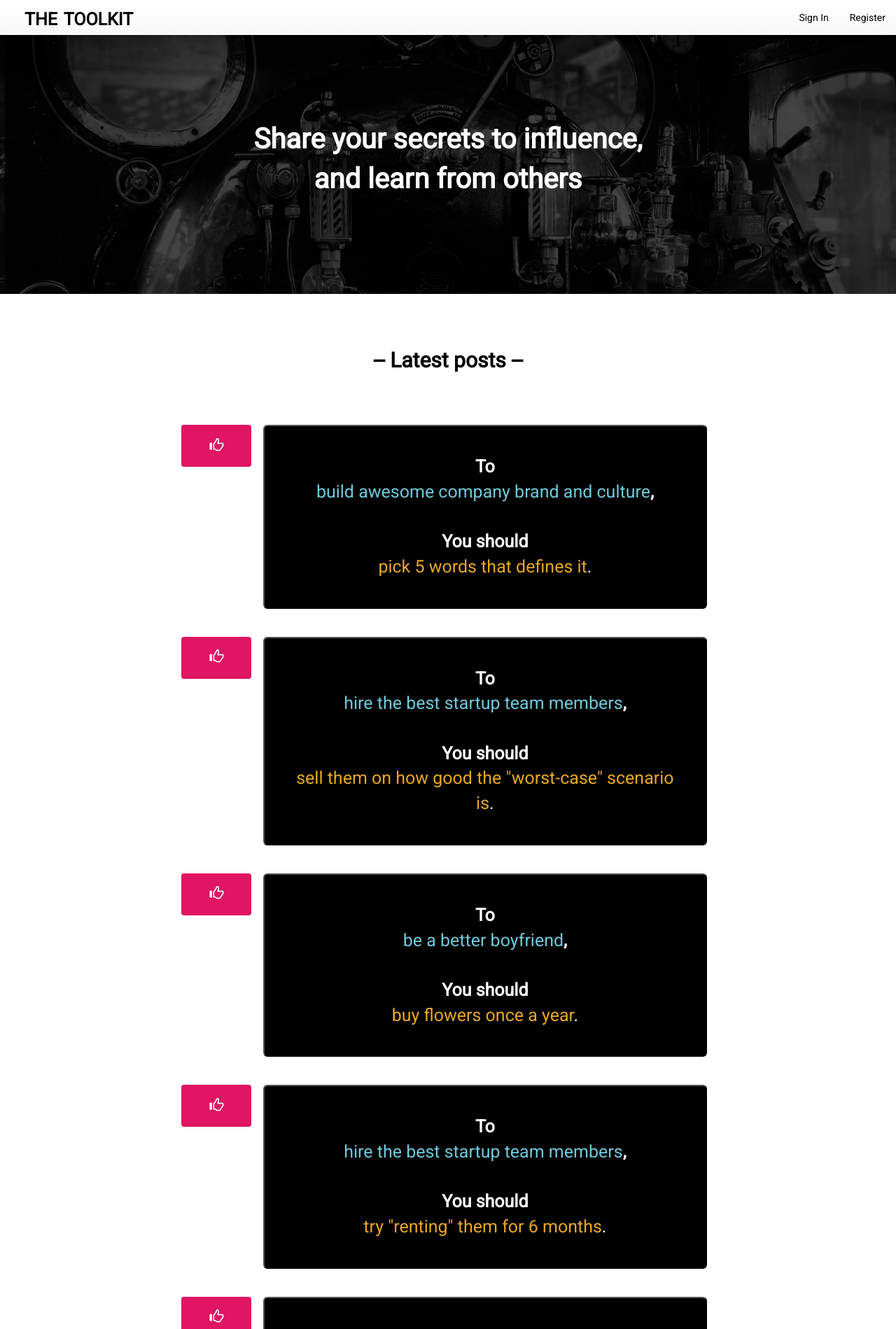
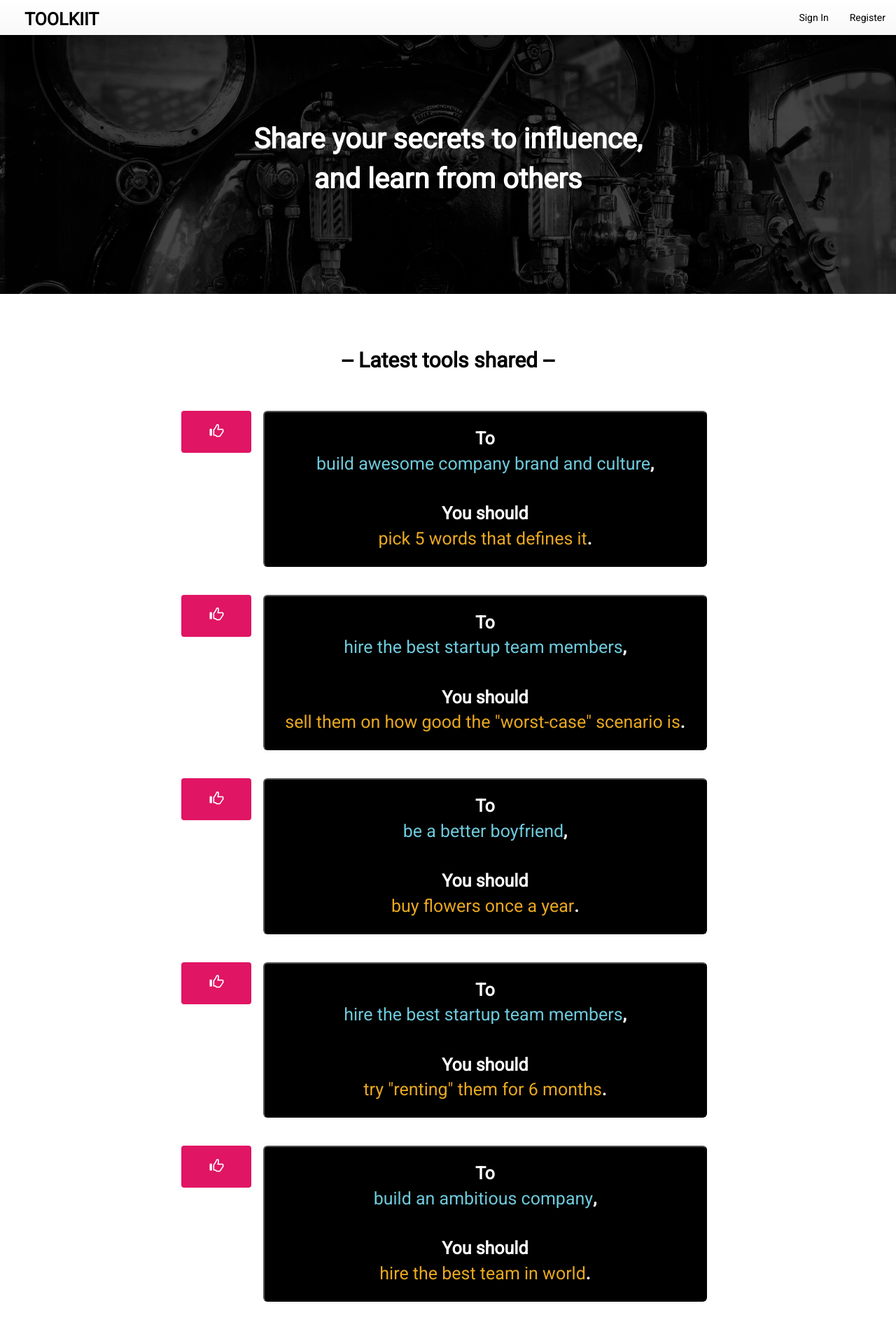
Before and after one commit to mhinckley/mysite2, a Django app: page / in a window 1280 px wide. Shown: the top 1899 px of the page at 70% size. Run offline with Django 3.2, Linux system fonts and the light colour scheme; data comes from the database, SQL or seed files in the repository; some libraries are stand-ins or nearby versions.

Commit message:
First post-launch tweaks to styling

```diff
--- a/board/static/css/board.css
+++ b/board/static/css/board.css
@@ -50,7 +50,7 @@ body {
     min-width: 80%;
     background-color: black;
     color: #6ecadc;
-    padding: 40px;
+    padding: 20px;
 }
 
 
--- a/board/templates/board/base.html
+++ b/board/templates/board/base.html
@@ -2,7 +2,7 @@
 {% load staticfiles %}
 <html lang="en">
     <head>
-        <title>the toolkit</title>
+        <title>Toolkiit</title>
         <meta name="viewport" content="width=device-width, initial-scale=1">
         <link href="https://fonts.googleapis.com/css?family=Roboto" rel="stylesheet">
         <script src="{% static 'js/jQuery.js' %}"></script>
@@ -32,7 +32,7 @@
             <span class="icon-bar"></span>
             <span class="icon-bar"></span>
           </button>
-          <a class="navbar-brand" href="{% url 'board.views.post_list' %}">the toolkit</a> <!--Better Together, Dissect greatness with science, Backed by Science, UpLevel, Science's most advanced social science research-for everyone, Dissecting greatness-for everyone, community of people who love self-improvement, closing the learning doing gap, problem is discovery/translation/doing, hackstac-->
+          <a class="navbar-brand" href="{% url 'board.views.post_list' %}">toolkiit</a> <!--Better Together, Dissect greatness with science, Backed by Science, UpLevel, Science's most advanced social science research-for everyone, Dissecting greatness-for everyone, community of people who love self-improvement, closing the learning doing gap, problem is discovery/translation/doing, hackstac-->
         </div>
 
         <!-- Collect the nav links, forms, and other content for toggling -->
@@ -48,7 +48,7 @@
           <ul class="nav navbar-nav navbar-right">
             {% if user.is_authenticated %}
             <li><a href="{% url 'post_new' %}">+Add Tool</a></li>
-            <li><a href="{% url 'my_toolkit' %}">My Toolkit</a></li>
+            <li><a href="{% url 'my_toolkit' %}">My Toolkiit</a></li>
             <li><a href="{% url 'logout' %}">Log Out</a></li>
             {% else %}
             <li><a href="{% url 'login' %}">Sign In</a></li>
--- a/board/templates/board/post_detail.html
+++ b/board/templates/board/post_detail.html
@@ -52,7 +52,7 @@
     <div class="col-md-5 detail-second-section">
         <h3><span class="detail-second-head">Proofpoints</span>
           <a href="{% url 'proof_new' post=post.pk %}">
-            <span>(+Add Pointpoint)</span>
+            <span>(+Add Proofpoint)</span>
           </a>
         </h3>
         <div class="detail-second-example">
@@ -300,7 +300,7 @@
     {% else %}
         <script>
                 $('.detail-like-button').css('background-color', '#e01563').css('color', 'white');
-                $('.detail-like-text').html('Add to your toolkit')
+                $('.detail-like-text').html('Add to your toolkiit')
                 $('.detail-like-button').click(function(){
                 var pk = $(this).attr('name');
                 $.ajax({
@@ -323,7 +323,7 @@
 {% else %}
     <script>
         $('.detail-like-button').css('background-color', '#e01563').css('color', 'white');
-        $('.detail-like-text').html('Add me to your toolkit')
+        $('.detail-like-text').html('Add to your toolkiit')
     </script>
 {% endif %}
 
--- a/board/templates/board/post_list.html
+++ b/board/templates/board/post_list.html
@@ -31,7 +31,7 @@
                 <button class="post-list-to_should_section col-md-6 img-rounded">
                     <span style="color:white;  font-weight: bold;">To </span><br><span style="color: #6ecadc;">{{ post.to_field }}</span><span style="color:white; font-weight: bold;">,</span>
                     <br><br>
-                    <span style="color:white; font-weight: bold;">You should <br></span><span style="color: #e9a820;">{{ post.do_field }}</span><span style="color:white;">.</span>
+                    <span style="color:white; font-weight: bold;">You should <br></span><span style="color: #e9a820;">{{ post.do_field }}</span><span style="color:white; font-weight: bold;">.</span>
                 </button>
             </a>
         </div>
--- a/board/templates/board/post_list_heading.html
+++ b/board/templates/board/post_list_heading.html
@@ -43,9 +43,9 @@
   				color: black;
   				font-weight: bolder;
   				text-align: center;
-  				margin-bottom: 30px;
+  				margin-bottom: 10px;
   			">
-					<p>-- Latest posts --</p>
+					<p>-- Latest tools shared --</p>
 		</div>
 <!--
 		</div>
@@ -82,7 +82,7 @@
   				font-weight: bolder;
   				text-align: center;
   			">
-					<p>-- My Toolkit --</p>
+					<p>-- My Toolkiit --</p>
 		</div>
 		<div style="
   				font-size: 20px;
@@ -90,7 +90,7 @@
   				text-align: center;
   				margin-bottom: 30px;
   			">
-					<p>Tools you've added to your Toolkit	</p>
+					<p>Tools you've added to your Toolkiit	</p>
 		</div>
 
 {% else %}
--- a/board/templates/board/proof_form.html
+++ b/board/templates/board/proof_form.html
@@ -3,7 +3,7 @@
 {% block content %}
 <div style="text-align: center;">
     <h1>New proofpoint</h1>
-    <p>Which of your role models utilize this tool?</p><br>
+    <p>Which role models, characters, or studies from class utilize or exemplify this tool?</p><br>
     <form method="POST" class="post-form" style="font-size: 20px;">{% csrf_token %}
         {{ form.as_p }}
         <button type="submit" class="btn" style="width: 200px; height: 70px; font-size: 30px; margin-top: 30px; background-color: #e01563; color: white;">Save</button>
```
